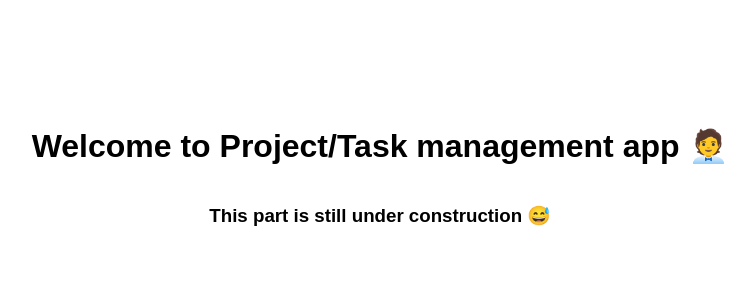
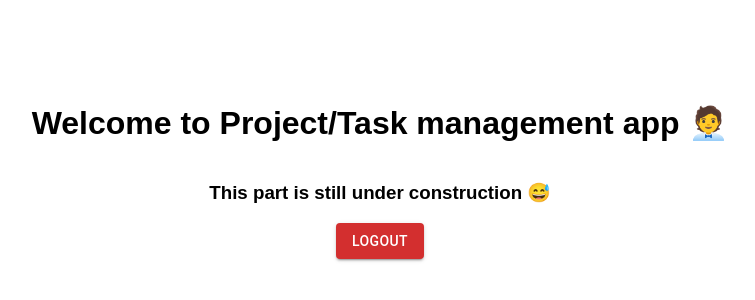
Before and after one commit to Ashokpal24/Task-Management, a React (Vite) app in the folder client/TM_client/: page /test in a window 1280 px wide. Shown: the part 220-520 px from the top of the page, without its empty margins (260-1015 px from the left). Built offline with nearby package versions, Linux system fonts and the light colour scheme.

Commit message:
Updated navigation.

```diff
--- a/client/TM_client/src/components/Auth/authPage.jsx
+++ b/client/TM_client/src/components/Auth/authPage.jsx
@@ -3,20 +3,21 @@ import Box from '@mui/system/Box'
 import LoginPage from './login.jsx'
 import RegisterPage from './register.jsx'
 import { loadJWTToken, checkExpiration } from '../utils.jsx'
-import { useNavigate } from 'react-router-dom';
+import { Link, useNavigate } from 'react-router-dom';
 
 
 const flexStyle = { display: 'flex', flexDirection: 'column', alignItems: 'center' }
 
-const AuthPage = () => {
+const AuthPage = ({ isSigned }) => {
     const [isSignedUp, setSignUp] = useState(true)
     const [isAuthorized, SetAuthorized] = useState(false)
     const navigateTo = useNavigate()
-
     useEffect(() => {
+        setSignUp(isSigned)
         const token = loadJWTToken()
         if (token && checkExpiration(token.accessToken)) {
             navigateTo('/test')
+            SetAuthorized(true)
         }
     }, []
     )
@@ -26,14 +27,14 @@ const AuthPage = () => {
             {isSignedUp ? <LoginPage /> : <RegisterPage />}
             <Box sx={{ display: 'flex', flexDirection: 'row', alignItems: 'center', justifyContent: 'center', width: '100%' }}>
                 <p>{isSignedUp ? 'Not signed up yet? ' : 'Already have account?'}</p>
-                <a href='/'
+                <Link to={isSignedUp ? '/register' : '/login'}
                     onClick={() => {
                         const signedState = isSignedUp
                         setSignUp(!signedState)
                     }}
-                >click here</a>
+                >click here</Link>
             </Box>
-        </Box>
+        </Box >
     )
 }
 
--- a/client/TM_client/src/components/Sections/test.jsx
+++ b/client/TM_client/src/components/Sections/test.jsx
@@ -1,9 +1,13 @@
-import React, { useState } from 'react'
+import React from 'react'
 import Box from '@mui/system/Box'
 import Button from '@mui/material/Button'
+import { useNavigate } from 'react-router-dom';
+import { deleteJWTToken } from '../utils.jsx'
+
 
 
 const TestPage = () => {
+    const navigateTo = useNavigate()
     return (
         <Box sx={{
             fontFamily: 'sans-serif',
@@ -16,6 +20,18 @@ const TestPage = () => {
         }}>
             <h1>Welcome to Project/Task management app 🧑‍💼</h1>
             <h3>This part is still under construction 😅</h3>
+            <Button
+                sx={{ marginBottom: '10px' }}
+                type="button"
+                variant="contained"
+                color='error'
+                onClick={() => {
+                    deleteJWTToken()
+                    navigateTo('/login')
+                }}
+            >
+                Logout
+            </Button>
         </Box>
     )
 }
--- a/client/TM_client/src/components/utils.jsx
+++ b/client/TM_client/src/components/utils.jsx
@@ -9,6 +9,11 @@ const saveJWTToken = ({ accessToken, refreshToken }) => {
 
 const loadJWTToken = () => {
     return JSON.parse(localStorage.getItem('Token'))
+}
+
+const deleteJWTToken = () => {
+    localStorage.removeItem('Token')
+    console.log('Token deleted')
 }
 
 const checkExpiration = (accessToken) => {
@@ -24,4 +29,4 @@ const checkExpiration = (accessToken) => {
 }
 
 
-export { saveJWTToken, loadJWTToken, checkExpiration }
+export { saveJWTToken, loadJWTToken, deleteJWTToken, checkExpiration }
--- a/client/TM_client/src/main.jsx
+++ b/client/TM_client/src/main.jsx
@@ -2,6 +2,8 @@ import React from 'react'
 import ReactDOM from 'react-dom/client'
 import AuthPage from './components/Auth/authPage'
 import TestPage from './components/Sections/test.jsx'
+import RegisterPage from './components/Auth/register.jsx'
+
 
 import { BrowserRouter, Routes, Route } from 'react-router-dom';
 
@@ -25,7 +27,8 @@ ReactDOM.createRoot(document.getElementById('root')).render(
             </div>
           }
         />
-        <Route path="/login" Component={AuthPage} />
+        <Route path="/login" element={<AuthPage isSigned={true} />} />
+        <Route path="/register" element={<AuthPage isSigned={false} />} />
         <Route path="/test" Component={TestPage} />
       </Routes>
     </BrowserRouter>
```
